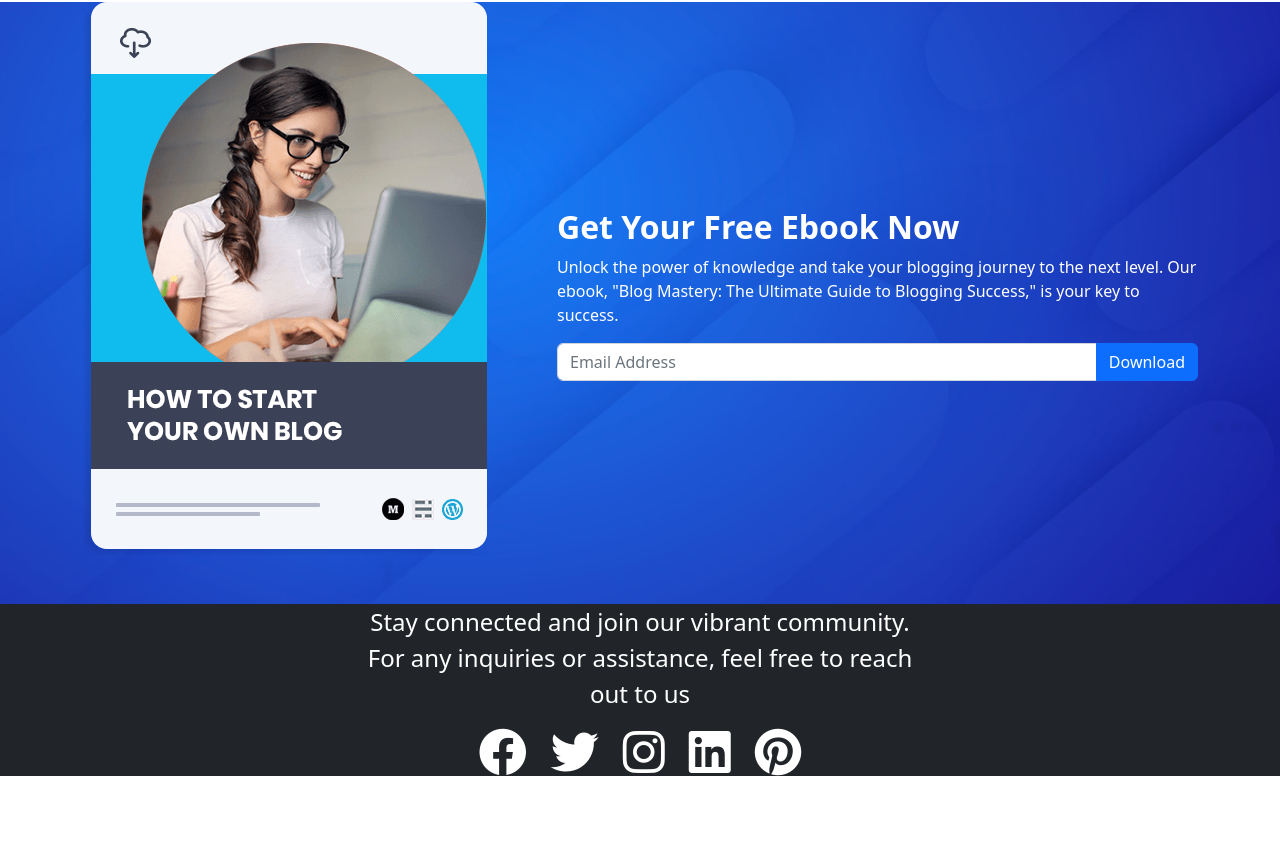
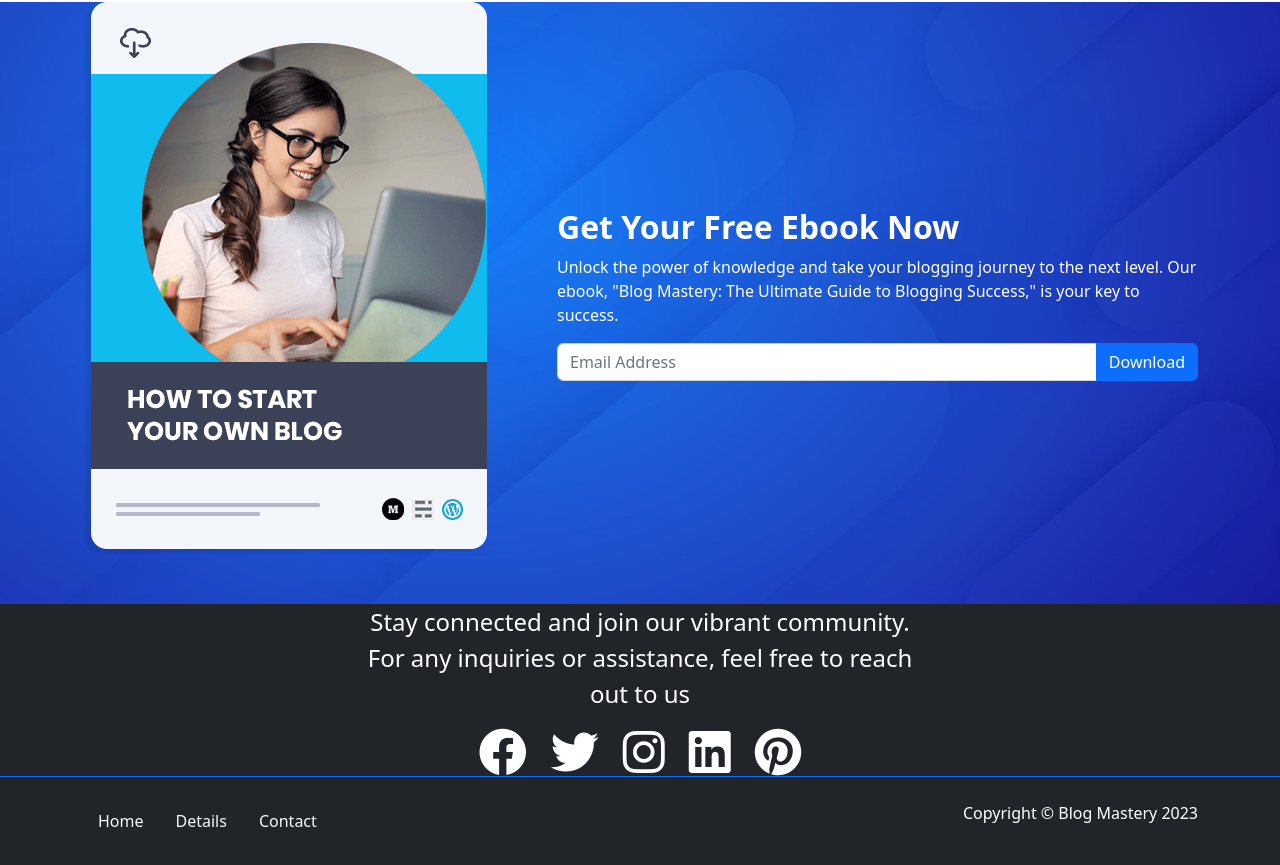
Before and after one commit to elvan/publisher-website-html-css-bootstrap-5, a website: page index.html in a window 1280 px wide. Shown: the part 3454-4319 px from the top of the page. Before the commit the page ends 4230 px from the top, so only its background shows below. Drawn offline with nearby package versions, Linux system fonts and the light colour scheme; files that its build step writes are made by us from their sources.

Commit message:
main footer

```diff
--- a/index.html
+++ b/index.html
@@ -14,6 +14,7 @@
     <link rel="icon" href="images/favicon.png" />
     <title>Free E-Book | Start Your Own Blog</title>
   </head>
+
   <body>
     <!-- Navigation -->
     <nav class="navbar navbar-expand-lg fixed-top navbar-dark">
@@ -451,6 +452,30 @@
       </div>
     </section>
 
+    <!-- Footer -->
+    <footer class="border-top border-primary bg-dark text-white py-4">
+      <div class="container">
+        <div class="row">
+          <div class="col-md-8">
+            <ul class="nav">
+              <li class="nav-item">
+                <a href="index.html" class="nav-link link-light">Home</a>
+              </li>
+              <li class="nav-item">
+                <a href="#details" class="nav-link link-light">Details</a>
+              </li>
+              <li class="nav-item">
+                <a href="contact.html" class="nav-link link-light">Contact</a>
+              </li>
+            </ul>
+          </div>
+          <div class="col-md-4">
+            <p class="text-end d-none d-md-block">Copyright &copy; Blog Mastery 2023</p>
+          </div>
+        </div>
+      </div>
+    </footer>
+
     <script
       src="https://cdn.jsdelivr.net/npm/bootstrap@5.2.3/dist/js/bootstrap.bundle.min.js"
       integrity="sha384-kenU1KFdBIe4zVF0s0G1M5b4hcpxyD9F7jL+jjXkk+Q2h455rYXK/7HAuoJl+0I4"
```
